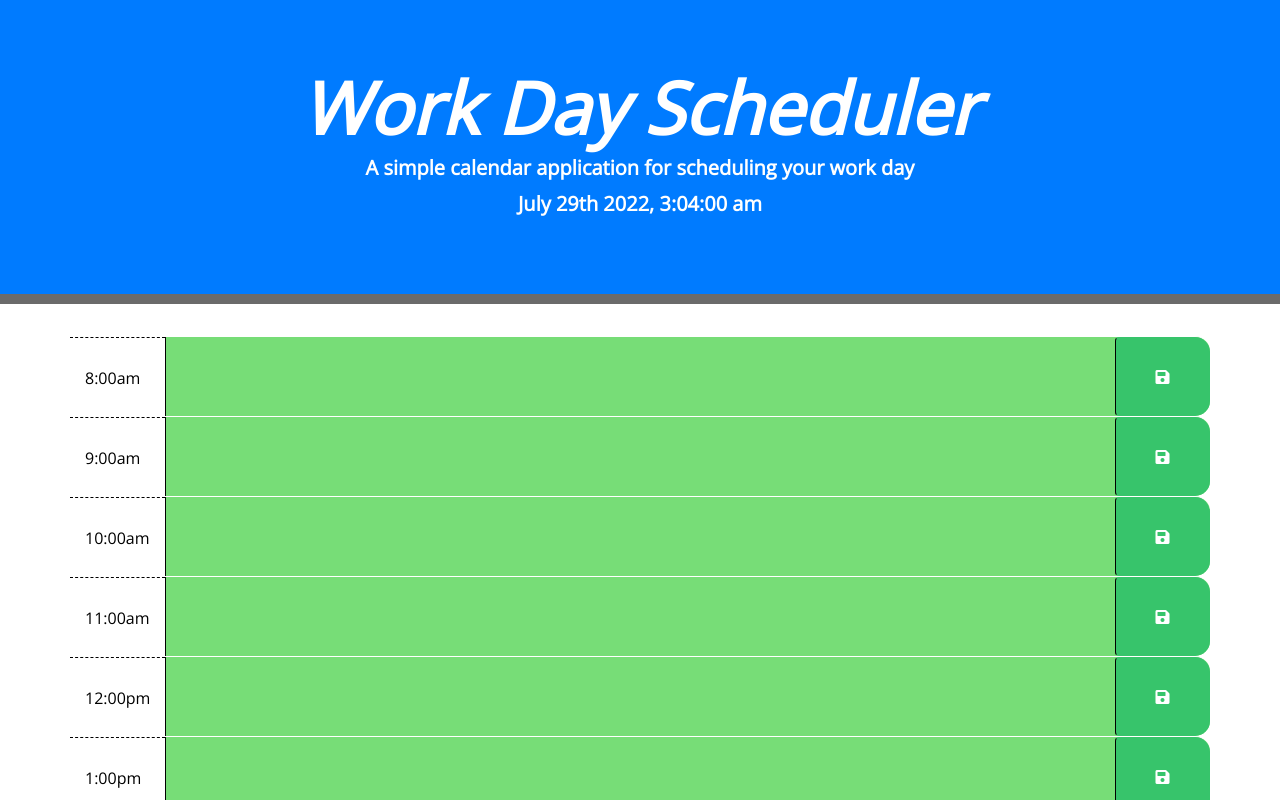
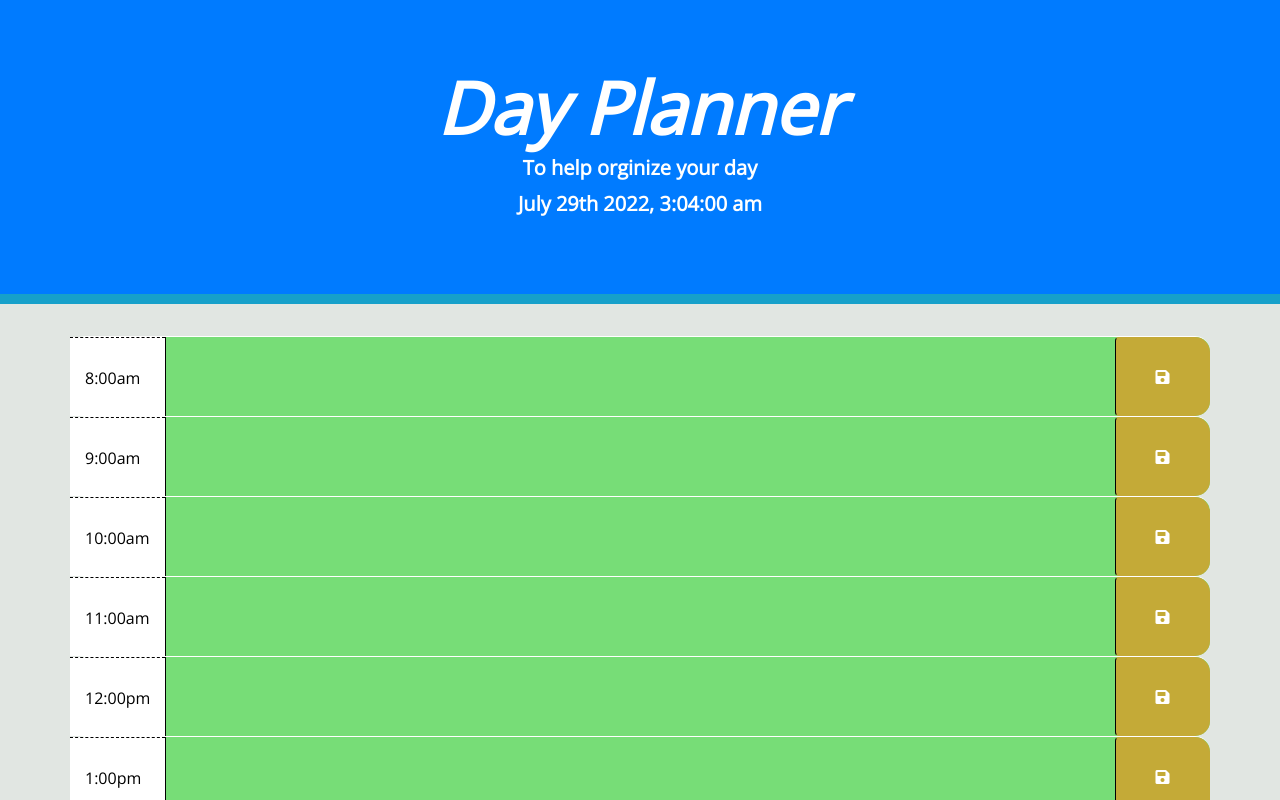
Before and after one commit to Cinosargo22/Day-Planner, a plain HTML site: page index.html in a window 1280 px wide. Shown: the top 800 px of the page. Drawn offline with nearby package versions, Linux system fonts and the light colour scheme.

Commit message:
fifth commit

```diff
--- a/index.html
+++ b/index.html
@@ -10,13 +10,13 @@
         integrity="sha384-50oBUHEmvpQ+1lW4y57PTFmhCaXp0ML5d60M1M7uH2+nqUivzIebhndOJK28anvf" crossorigin="anonymous" />
     <link href="https://fonts.googleapis.com/css?family=Open+Sans&display=swap" rel="stylesheet" />
     <link rel="stylesheet" href="style.css" />
-    <title>Work Day Scheduler</title>
+    <title>Day Planner</title>
 </head>
 
 <body>
     <header class="jumbotron bg-primary">
-        <h1 class="font-italic font-weight-bold text-white display-3">Work Day Scheduler</h1>
-        <p class="text-white font-weight-bold lead">A simple calendar application for scheduling your work day</p>
+        <h1 class="font-italic font-weight-bold text-white display-3">Day Planner</h1>
+        <p class="text-white font-weight-bold lead">To help orginize your day</p>
         <p id="currentDay" class="text-white font-weight-bold lead"></p>
     </header>
     <div class="container">
--- a/style.css
+++ b/style.css
@@ -2,7 +2,7 @@ body {
     font-family: 'Open Sans', sans-serif;
     font-size: 16px;
     line-height: 1;
-    background-color: white;
+    background-color: rgb(225, 230, 226);
   }
 
   textarea{
@@ -16,10 +16,10 @@ body {
 
   .jumbotron {
     text-align: center;
-    background-color: transparent;
+    background-color: green;
     color: black;
     border-radius: 0;
-    border-bottom: 10px solid rgb(107, 107, 107);
+    border-bottom: 10px solid rgb(22, 160, 202);
   }
 
   .description{
@@ -44,7 +44,7 @@ body {
   }
 
   .past {
-    background-color: #a7a5a5;
+    background-color: #2e7979;
     color: white;
   }
 
@@ -62,7 +62,7 @@ body {
     border-left: 1px solid black;
     border-top-right-radius: 15px;
     border-bottom-right-radius: 15px;
-    background-color: #37c46b;
+    background-color: #c4aa37;
     color: white;
   }
 
```
